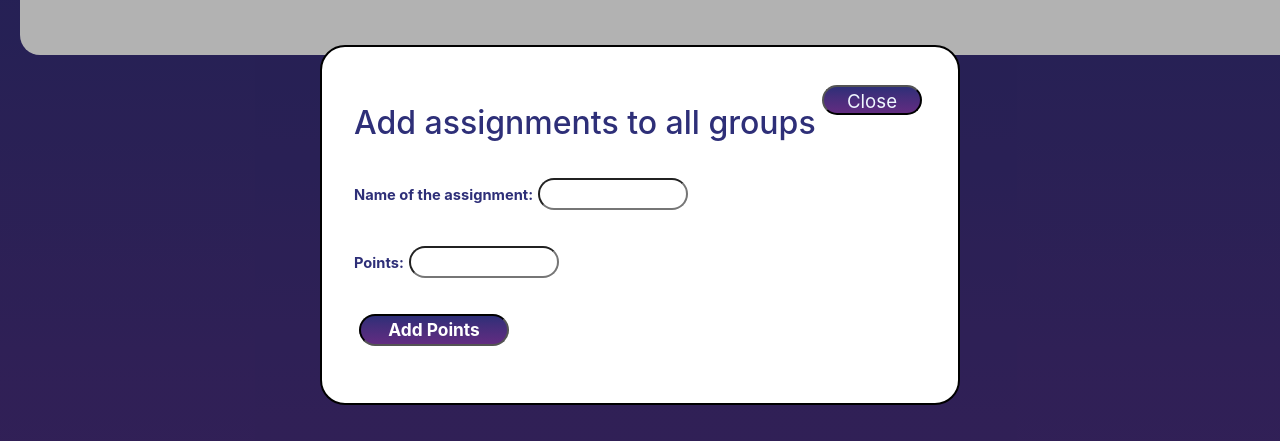
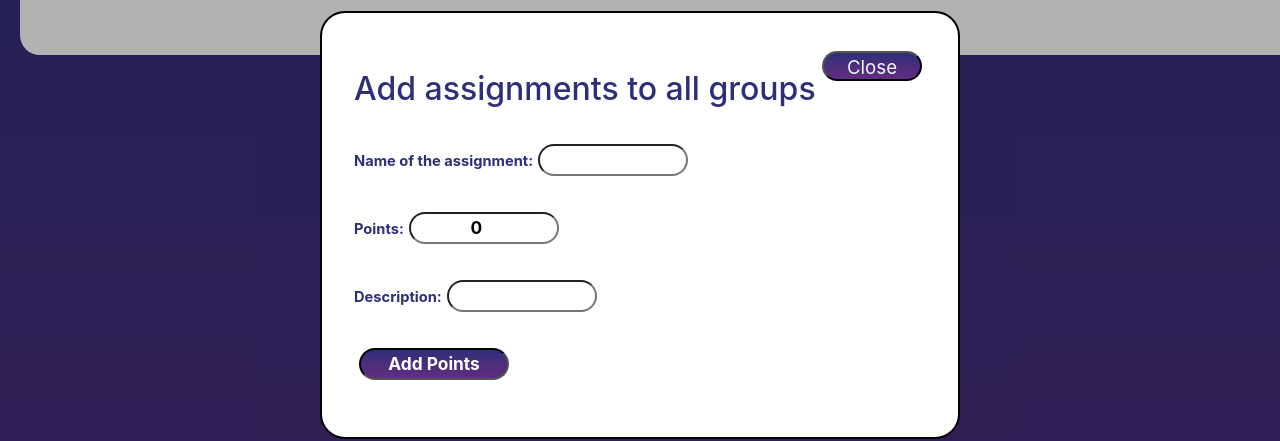
Before and after one commit to jndgoncalves/SoleraBootcampProject, a React (Create React App) app: page / in a window 1280 px wide. Both pictures are taken after a click on the button "Assignments". Shown: the part 200-641 px from the top of the page. Built offline with nearby package versions, Linux system fonts and the light colour scheme; no server answers; the HTML template or start-up script is replaced by a standard one.

Commit message:
api working on buttons

```diff
--- a/src/Components/AddAssignment/AddAssignment.js
+++ /dev/null
@@ -1,19 +0,0 @@
-import AddAssignmentForm from "./AddAssignmentForm"
-
-
-const addAssignment = (props) => {
-     const saveAddAssignmentDataHandler = (enteredAddAssignmentData) =>{
-         const addAssignment = {
-            ...enteredAddAssignmentData,
-            taskIsDone: false,
-            id:Math.random().toString()
-         }
-         props.onAddAssignment(addAssignment)
-     }
-
-    return <div>
-        <AddAssignmentForm onSaveAddAssignmentData = {saveAddAssignmentDataHandler}/>
-    </div>
-}
-
-export default addAssignment;
--- a/src/Components/AddAssignment/AddAssignmentForm.js
+++ b/src/Components/AddAssignment/AddAssignmentForm.js
@@ -2,36 +2,59 @@ import "./AddAssignmentForm.css";
 import React, { useState } from 'react';
 
 
+
 function AddAssignmentForm(props) {
-    const [enteredPoints, setEnteredPoints] = useState("");
+
+
+    const [enteredPoints, setEnteredPoints] = useState(0);
     const [enteredName, setEnteredName] = useState("");
+    const [enteredDescription, setEnteredDescription] = useState("");
 
-    const PointsChangeHandler = (event) => {
-        setEnteredPoints(event.target.value);
+
+     const PointsChangeHandler = (event) => {
+         setEnteredPoints(event.target.value);
     };
     const NameChangeHandler = (event) => {
         setEnteredName(event.target.value);
     };
+    const DescriptionChangeHandler = (event) => {
+        setEnteredDescription(event.target.value);
+    };
+
 
 
     const submitHandler = (event) => {
         event.preventDefault();
+        const assignData = {
+            points: enteredPoints,
+            name: enteredName,
+            description: enteredDescription
+        };
+        console.log(assignData);
 
-        const groupData = {
-            score: enteredPoints,
-            task: enteredName,
-        };
-        props.onSaveGroupData(groupData);
+        fetch('http://localhost:8081/assignment/createAssignment',
+        {
+            method: 'POST',
+            mode: 'cors',
+            body: JSON.stringify(assignData),
+            headers: {
+                'Content-Type': 'application/json',
+              }
+        });
+
         setEnteredPoints('');
         setEnteredName('');
+        setEnteredDescription('');
     };
-    return <form>
-        <div className="textDiv" onSubmit={submitHandler}>
+    return <form onSubmit={submitHandler}>
+        <div className="textDiv">
             <h1>Add assignments to all groups</h1><p></p>
             <label className="label">Name of the assignment: </label>
-            <input type="text" min="1" required="0" onChange={NameChangeHandler} value={enteredName}></input><p></p>
+            <input type="text" min="1" onChange={NameChangeHandler} value={enteredName}></input><p></p>
             <label className="label">Points: </label>
             <input type="number" min="0" required="0" onChange={PointsChangeHandler} value={enteredPoints}></input><p></p>
+            <label className="label">Description: </label>
+            <input type="text" onChange={DescriptionChangeHandler} value={enteredDescription}></input><p></p>
             <button type="submit" className="Button">Add Points</button>
         </div>
 
--- a/src/Components/Header/Header.js
+++ b/src/Components/Header/Header.js
@@ -5,7 +5,7 @@ import Popup from "../Popup/Popup.js";
 import React, { useState } from 'react'
 import NewGroup from '../NewGroup/NewGroup.js';
 import AddPoints from "../AddPoints/AddPoints.js";
-import AddAssignment from "../AddAssignment/AddAssignment.js";
+import AddAssignmentForm from "../AddAssignment/AddAssignmentForm.js";
 
 
 function Header() {
@@ -29,7 +29,7 @@ return (
     </Popup>
     <button onClick={() => setButtonPopupAnotherPoint(true)} id="addAssignment" className="sideButtons"> Assignments </button>
     <Popup trigger = {buttonPopupAnotherPoint} setTrigger={setButtonPopupAnotherPoint} id={Popup}>
-      <AddAssignment />
+      <AddAssignmentForm />
     </Popup>
     <button onClick={() => setButtonPopupPoint(true)} id="addPoints" className="sideButtons"> Points </button>
     <Popup trigger = {buttonPopupPoint} setTrigger={setButtonPopupPoint} id={Popup}>
--- a/src/Components/NewGroup/NewGroup.js
+++ b/src/Components/NewGroup/NewGroup.js
@@ -4,8 +4,7 @@ const newGroup = (props) => {
 
     const saveGroupDataHandler = (enteredGroupData) => {
         const groupData = {
-            ...enteredGroupData,
-            id: Math.random().toString()
+            ...enteredGroupData
         }
         props.onAddGroup(groupData)
     }
```
